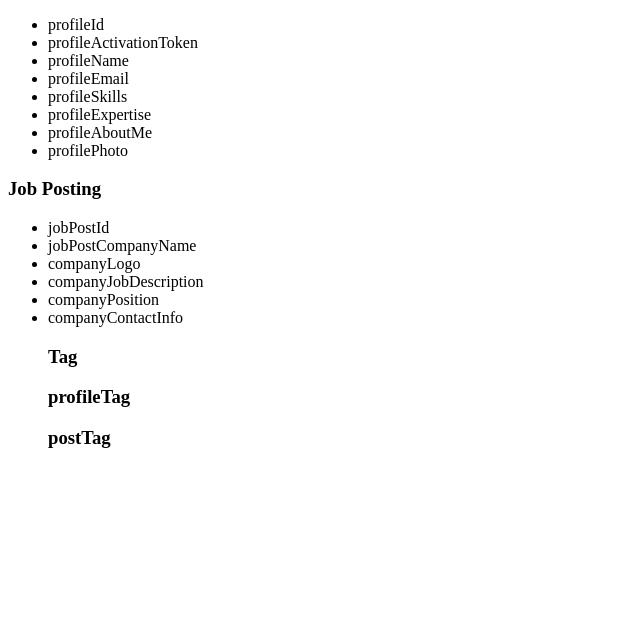
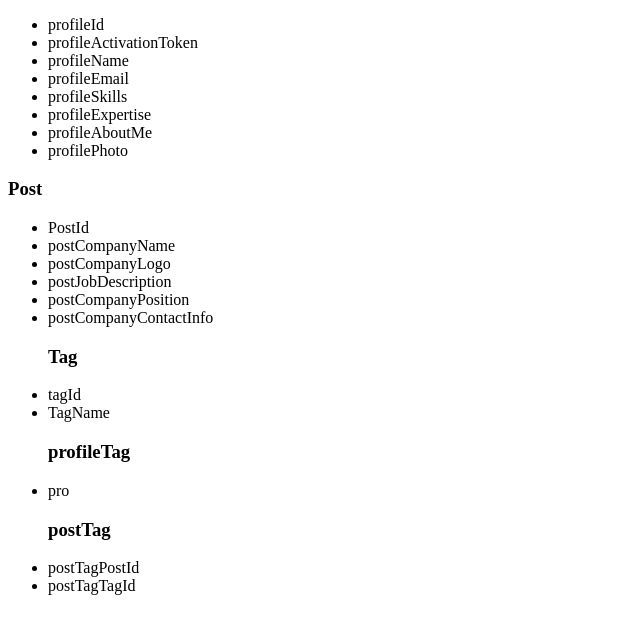
Before and after one commit to business-hub-actx/capstone-the-hub, a plain HTML site: page documentation/entities-and-attributes.html in a window 1280 px wide. Shown: the part 105-738 px from the top of the page, without its empty margins (0-640 px from the left). Drawn offline with Linux system fonts and the light colour scheme.

```diff
--- a/documentation/entities-and-attributes.html
+++ b/documentation/entities-and-attributes.html
@@ -18,19 +18,24 @@
        <li>profileAboutMe</li>
        <li>profilePhoto</li>
    </ul>
-    <h3>Job Posting</h3>
+    <h3>Post</h3>
     <ul>
-        <li>jobPostId</li>
-        <li>jobPostCompanyName</li>
-        <li>companyLogo</li>
-        <li>companyJobDescription</li>
-        <li>companyPosition</li>
-        <li>companyContactInfo</li>
+        <li>PostId</li>
+        <li>postCompanyName</li>
+        <li>postCompanyLogo</li>
+        <li>postJobDescription</li>
+        <li>postCompanyPosition</li>
+        <li>postCompanyContactInfo</li>
         <h3>Tag</h3>
+        <li>tagId</li>
+        <li>TagName</li>
 
         <h3>profileTag</h3>
+        <li>pro</li>
 
         <h3>postTag</h3>
+        <li>postTagPostId</li>
+        <li>postTagTagId</li>
     </ul>
 
 </body>
```
Also changed, not shown: 1 other file.
